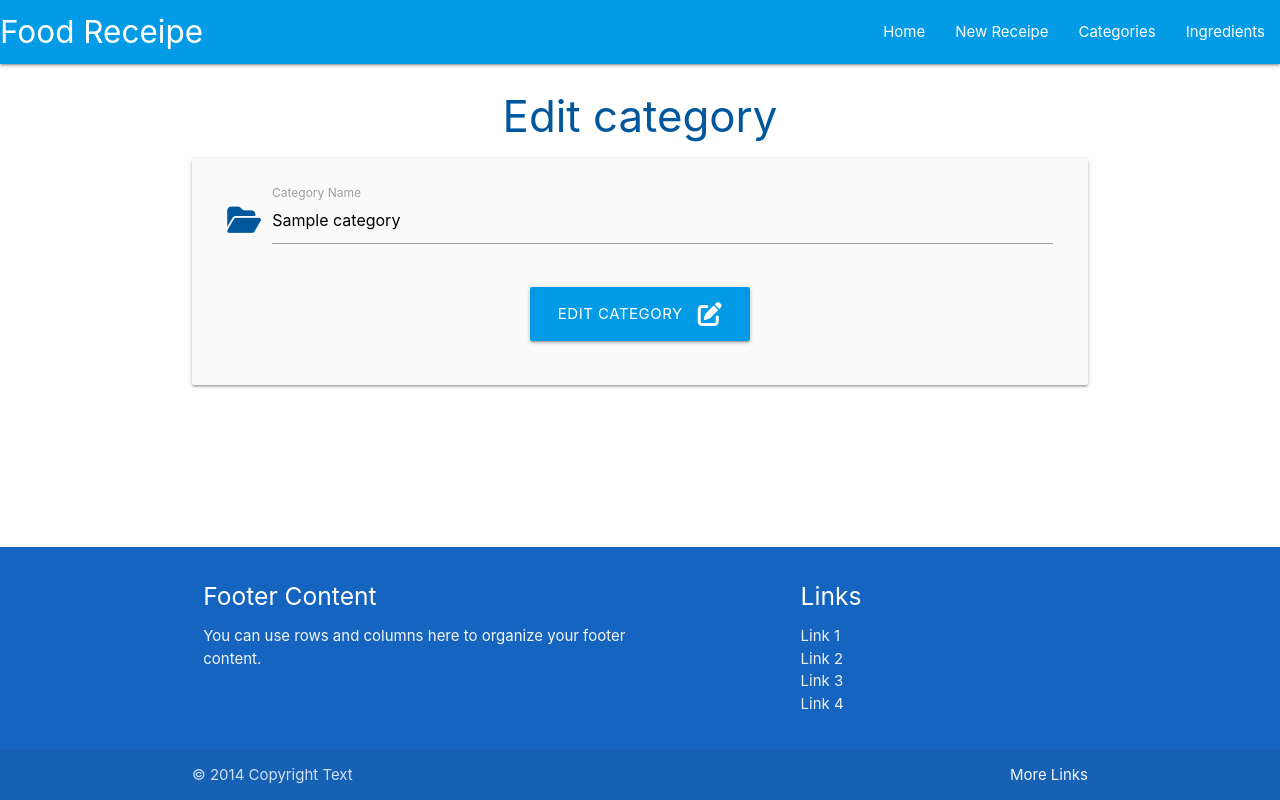
After one commit to Mark-Assessment/f-gama-foodrecipe-m3-2, a Flask app: page /edit_category/1 in a window 1280 px wide. The commit adds this page. Run offline with Flask 3, Linux system fonts and the light colour scheme; tables that the repository leaves empty hold one stand-in row (values such as "Sample post").

Commit message:
Add funtionality to edit the categories and ingredients

```diff
--- a/foodreceipe/routes.py
+++ b/foodreceipe/routes.py
@@ -38,3 +38,23 @@ def add_ingredients():
         db.session.commit()
         return redirect(url_for("ingredients"))
     return render_template("add_ingredients.html")
+
+
+@app.route("/edit_category/<int:category_id>", methods=["GET", "POST"])
+def edit_category(category_id):
+    category = Category.query.get_or_404(category_id)
+    if request.method == "POST":
+        category.category_name = request.form.get("category_name")
+        db.session.commit()
+        return redirect(url_for("categories"))
+    return render_template("edit_category.html", category=category)
+
+
+@app.route("/edit_ingredients/<int:ingredients_id>", methods=["GET", "POST"])
+def edit_ingredients(ingredients_id):
+    ingredients = Ingredients.query.get_or_404(ingredients_id)
+    if request.method == "POST":
+        ingredients.ingredient_name = request.form.get("ingredient_name")
+        db.session.commit()
+        return redirect(url_for("ingredients"))
+    return render_template("edit_ingredients.html", ingredients=ingredients)
--- a/foodreceipe/templates/categories.html
+++ b/foodreceipe/templates/categories.html
@@ -18,7 +18,7 @@
               <span class="card-title">{{ category.category_name }}</span>
           </div>
           <div class="card-action">
-              <a href="#" class="btn green accent-4">Edit</a>
+              <a href="{{ url_for('edit_category', category_id=category.id) }}" class="btn green accent-4">Edit</a>
               <a href="#" class="btn red">Delete</a>
           </div>
       </div>
--- /dev/null
+++ b/foodreceipe/templates/edit_category.html
@@ -0,0 +1,27 @@
+{% extends "base.html" %}
+{% block content %}
+
+<h3 class="light-blue-text text-darken-4 center-align">Edit category</h3>
+
+<div class="row card-panel grey lighten-5">
+    <form class="col s12" method="POST" action="{{ url_for('edit_category', category_id=category.id) }}">
+      <!--Category name-->
+      <div class="row">
+        <div class="input-field col s12">
+          <i class="fas fa-folder-open prefix light-blue-text text-darken-4"></i>
+          <input id="category_name" name="category_name" value="{{ category.category_name }}" minlength="3" maxlength="50" type="text" class="validate" required>
+          <label for="category_name">Category Name</label>
+        </div>
+      </div>
+      <!--Submit button-->
+      <div class="row">
+        <div class=" col s12 center-align">
+          <button type="submit" class="btn-large light-blue darken-1">
+            Edit Category <i class="fas fa-edit right"></i>
+          </button>
+        </div>
+      </div>
+    </form>
+  </div>
+
+{% endblock %}
--- a/foodreceipe/templates/ingredients.html
+++ b/foodreceipe/templates/ingredients.html
@@ -19,7 +19,7 @@
                 <span class="card-title">{{ ingredients.ingredient_name }}</span>
             </div>
             <div class="card-action">
-                <a href="#" class="btn green accent-4">Edit</a>
+                <a href="{{ url_for('edit_ingredients', ingredients_id=ingredients.id) }}" class="btn green accent-4">Edit</a>
                 <a href="#" class="btn red">Delete</a>
             </div>
         </div>
```
Also changed, not shown: foodreceipe/templates/edit_ingredients.html (added, +27 -0 lines).
